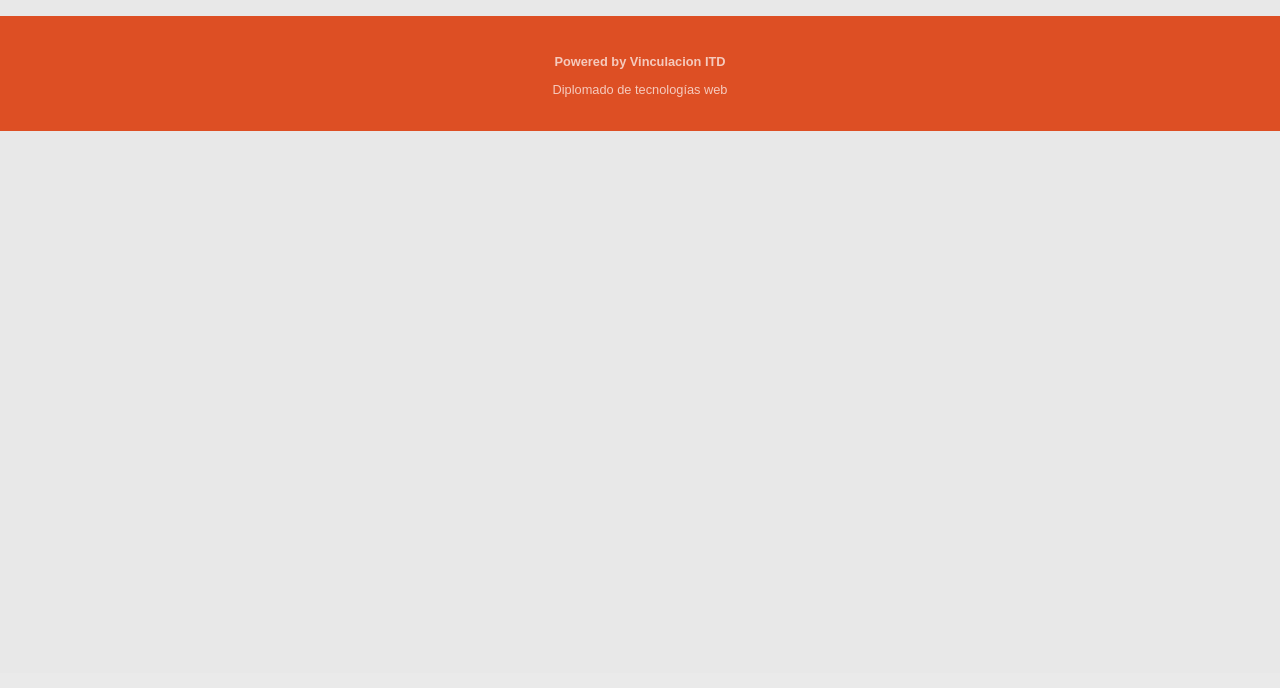
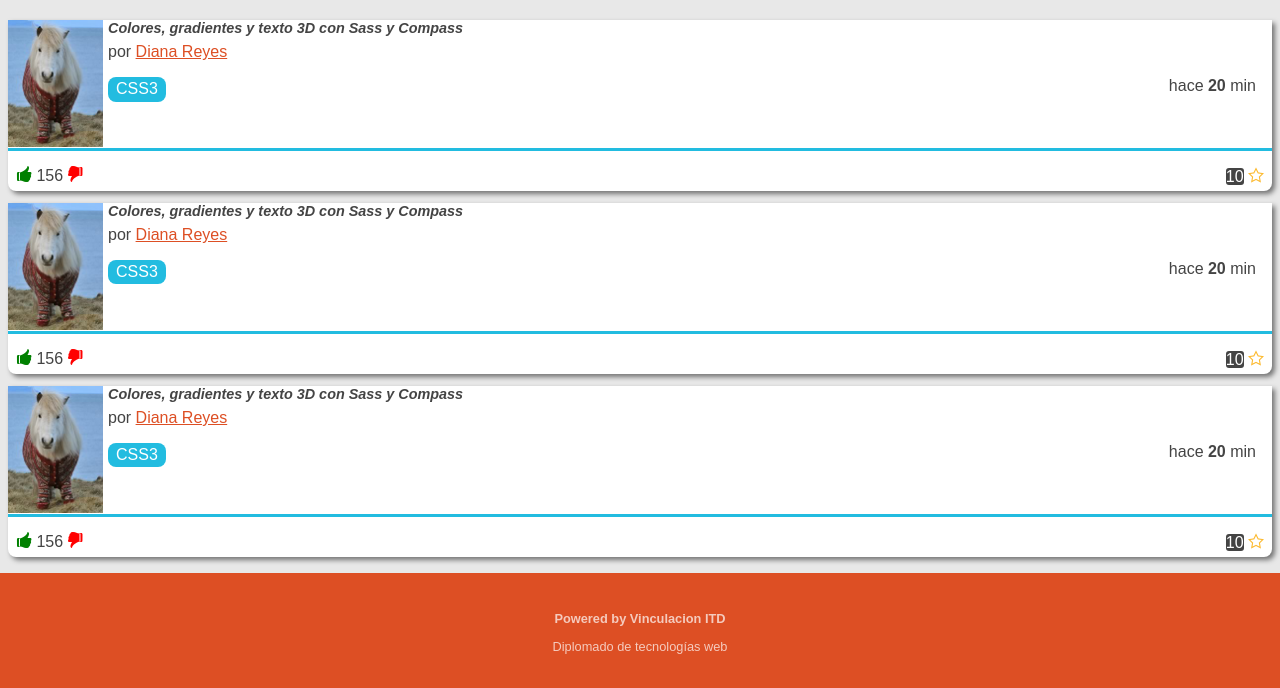
Before and after one commit to Andrez-11/Proyecto_Puls4, a PHP site: page / in a window 1280 px wide. Shown: the part 127-815 px from the top of the page. Before the commit the page ends 258 px from the top, so only its background shows below. Run offline with PHP 8.4, Linux system fonts and the light colour scheme; data that the repository does not hold is empty.

Commit message:
Nuevas Paginas
Se agrego el footer.php y el header.php

```diff
--- a/clases/favoritos.class.php
+++ b/clases/favoritos.class.php
@@ -9,9 +9,23 @@ class favoritos{
 	}
 
 	function insertar_favoritos($user,$post){
-		$sql_insert = "insert into favoritos(id_user,id_post,favorito) values($user,$post,1)";
-		mysqli_query($this->link,$sql_insert) or die ("Error en la Insercion de Favoritos");
-		return "favoritos";
+		$sql_select= "select favorito from favoritos where id_user ='$user'and id_post='$post'";
+		$que=mysqli_query($this->link,$sql_select) or die ("Consulta Incorrecta");
+		$num_col=mysqli_num_rows($que);
+		if($num_col>0)
+		{
+			$sql_select2= "update favoritos set favorito=1 where id_user ='$user'and id_post='$post'";
+			mysqli_query($this->link,$sql_select2) or die ("Consulta Incorrecta");
+			return "favoritos";
+
+		}
+		else
+		{
+			$sql_insert = "insert into favoritos(id_user,id_post,favorito) values($user,$post,1)";
+			mysqli_query($this->link,$sql_insert) or die ("Error en la Insercion de Favoritos");
+			return "favoritos";
+		}
+
 
 	}
 	function modificar_favoritos($user,$post){
--- /dev/null
+++ b/footer.php
@@ -0,0 +1,10 @@
+<aside class="barrita"></aside>
+	<footer>
+		<div>
+			<strong>Powered by Vinculacion ITD</strong>
+				<p class="powered">Diplomado de tecnologías web</p>
+		</div>
+	</footer>
+
+</body>
+</html>
--- /dev/null
+++ b/header.php
@@ -0,0 +1,49 @@
+<?php
+		session_start(); //comienza la sesion
+		$_SESSION["id_user"]= 1;
+
+?>
+<!DOCTYPE html>
+<html>
+<head>
+	<meta name="viewport" content="width=device-width, initial-scale=1, maximum-scale=1" />
+	<!--desactivara el pinch to zoom en moviles y el navegador tomara el tamaño del navegador
+	viewport= a donde se ve!
+	-->
+	<meta charset="utf-8"/>
+	<title>Puls4: Comunidad profesional de gente atractiva</title>
+	<script src="js/jquery.min.js" charset="utf-8"></script>
+	<script src="js/jquery-ui.min.js" charset="utf-8"></script>
+	<link rel="stylesheet" type="text/css" href="css/normalize.css">
+	<link rel="stylesheet" type="text/css" href="css/puls4.css">
+	<link rel="stylesheet" type="text/css" href="css/jquery-ui.min.css">
+	<link rel="stylesheet" type="text/css" href="css/jquery-ui.theme.min.css">
+	<link rel="stylesheet" type="text/css" href="css/jquery-ui.structure.min.css">
+</head>
+<body>
+	<header>
+		<a href="index.php">
+			<div class="logo">
+			<img src="images/logo.png">
+			</div>
+		</a>
+		<div class="titulo">
+			<h1>Puls4: Comunidad de gente atractiva</h1>
+			<p>Stylus</p>
+		</div>
+		<div class="avatar">
+			<a class="publicar" href="crearpost.php">Publicar</a>
+            <img src="images/avatar.jpg">
+            <a class="flechita" href="login.php"></a>
+		</div>
+	</header>
+	<nav>
+		<ul class="menu">
+			<li><a href="#">Python</a></li>
+			<li><a href="#">HTML5</a></li>
+			<li><a href="#">JavaScript</a></li>
+			<li><a href="#">Django</a></li>
+			<li><a href="#">CSS3</a></li>
+		</ul>
+
+	</nav>
--- a/index.php
+++ b/index.php
@@ -1,65 +1,90 @@
 <?php
-		session_start(); //comienza la sesion
-		$_SESSION["id_user"]= 1;
+		include('header.php');
 
 ?>
-<!DOCTYPE html>
-<html>
-<head>
-	<meta name="viewport" content="width=device-width, initial-scale=1, maximum-scale=1" />
-	<!--desactivara el pinch to zoom en moviles y el navegador tomara el tamaño del navegador
-	viewport= a donde se ve!
-	-->
-	<meta charset="utf-8"/>
-	<title>Puls4: Comunidad profesional de gente atractiva</title>
-	<script src="js/jquery.min.js" charset="utf-8"></script>
-	<script src="js/jquery-ui.min.js" charset="utf-8"></script>
-	<link rel="stylesheet" type="text/css" href="css/normalize.css">
-	<link rel="stylesheet" type="text/css" href="css/puls4.css">
-	<link rel="stylesheet" type="text/css" href="css/jquery-ui.min.css">
-	<link rel="stylesheet" type="text/css" href="css/jquery-ui.theme.min.css">
-	<link rel="stylesheet" type="text/css" href="css/jquery-ui.structure.min.css">
-</head>
-<body>
-	<header>
-		<a href="index.php">
-			<div class="logo">
-			<img src="images/logo.png">
+	<section class="posts">
+		<article class="post" id="1">
+			<div class="generales">
+				<div class="imagen">
+					<img src="images/imagen.jpg">
+				</div>
+
+				<div class="detalles">
+					<h2 class="titulo"><a href="#">Colores, gradientes y texto 3D con Sass y Compass</a></h2>
+					<p class="autor">por <a href="#">Diana Reyes</a></p>
+					<p class="tags">CSS3 <a href="#"></a></p>
+					<p class="fecha">hace <strong>20</strong> min </p>
+				</div>
 			</div>
-		</a>
-		<div class="titulo">
-			<h1>Puls4: Comunidad de gente atractiva</h1>
-			<p>Stylus</p>
-		</div>
-		<div class="avatar">
-			<a class="publicar" href="crearpost.php">Publicar</a>
-            <img src="images/avatar.jpg">
-            <a class="flechita" href="login.php"></a>
-		</div>
-	</header>
-	<nav>
-		<ul class="menu">
-			<li><a href="#">Python</a></li>
-			<li><a href="#">HTML5</a></li>
-			<li><a href="#">JavaScript</a></li>
-			<li><a href="#">Django</a></li>
-			<li><a href="#">CSS3</a></li>
-		</ul>
 
-	</nav>
-	<section class="posts">
+			<div class="acciones">
+				<div class="votos">
+					<a class="likes" href="#"></a>
+					<p>156</p>
+					<a class="nolikes" href="#"></a>
+					</div>
+				<div class="comenfavs">
+					<a class="comentarios" href="#">10</a>
+					<span class="nofavoritos" ></span>
+					<!-- <input type="hidden" name="id_post" value="1"/>asdasd-->
+				</div>
+			</div>
+		 </article>
+		 <article class="post" id="2">
+			<div class="generales">
+				<div class="imagen">
+					<img src="images/imagen.jpg">
+				</div>
 
+				<div class="detalles">
+					<h2 class="titulo"><a href="#">Colores, gradientes y texto 3D con Sass y Compass</a></h2>
+					<p class="autor">por <a href="#">Diana Reyes</a></p>
+					<p class="tags">CSS3 <a href="#"></a></p>
+					<p class="fecha">hace <strong>20</strong> min </p>
+				</div>
+			</div>
+
+			<div class="acciones">
+				<div class="votos">
+					<a class="likes" href="#"></a>
+					<p>156</p>
+					<a class="nolikes" href="#"></a>
+					</div>
+				<div class="comenfavs">
+					<a class="comentarios" href="#">10</a>
+					<span class="nofavoritos" ></span> <!-- asdasd-->
+
+				</div>
+			</div>
+		 </article>
+		 <article class="post" id="3">
+			<div class="generales">
+				<div class="imagen">
+					<img src="images/imagen.jpg">
+				</div>
+
+				<div class="detalles">
+					<h2 class="titulo"><a href="#">Colores, gradientes y texto 3D con Sass y Compass</a></h2>
+					<p class="autor">por <a href="#">Diana Reyes</a></p>
+					<p class="tags">CSS3 <a href="#"></a></p>
+					<p class="fecha">hace <strong>20</strong> min </p>
+				</div>
+			</div>
+
+			<div class="acciones">
+				<div class="votos">
+					<a class="likes" href="#"></a>
+					<p>156</p>
+					<a class="nolikes" href="#"></a>
+					</div>
+				<div class="comenfavs">
+					<a class="comentarios" href="#">10</a>
+					<span class="nofavoritos" ></span> <!-- asdasd-->
+				</div>
+			</div>
+		 </article>
 	</section>
 	<script>
-$(document).on("click",".favoritos",function()
-		{
-		    $(this).toggleClass("nofavoritos favoritos");
-		});
-
-$(document).on("click",".nofavoritos",function()
-		{
-			$(this).toggleClass("favoritos nofavoritos");
-		});
 
 //para BUSCAR FAV
 
@@ -70,9 +95,8 @@ $(document).on("click",".nofavoritos",function()
 		{
 		$(document).on("click",".post", function(){
 			var id= $(this).attr("id");
-			alert(id);
 			$.post("favoritos/insertar_like.php","id_post="+id,function(resultado){
-						alert('Esto es del insert'+resultado);
+						alert('');
 						$(this).toggleClass(""+resultado+"");
 
 					});
@@ -132,24 +156,18 @@ $(document).on("click",".favoritos",function()
 
 
 	</script>
-	<aside class="barrita"></aside>
-	<footer>
-		<div>
-			<strong>Powered by Vinculacion ITD</strong>
-				<p class="powered">Diplomado de tecnologías web</p>
-		</div>
-	</footer>
+<?php
+			include('footer.php');
 
-</body>
-</html>
+?>
 <script>
-$(document).ready(function(){
+/*$(document).ready(function(){
 		$.post("favoritos/listar_favoritos.php","",function(resultado){  // ejecuta el archivo sin parametros y arroja codigo html
 		$(".posts").html(resultado);//almacenalo en la funcion para modificar su contenido html del objeto #listado
 	});
 
 
-});
+});*/
 </script>
 
 
```
